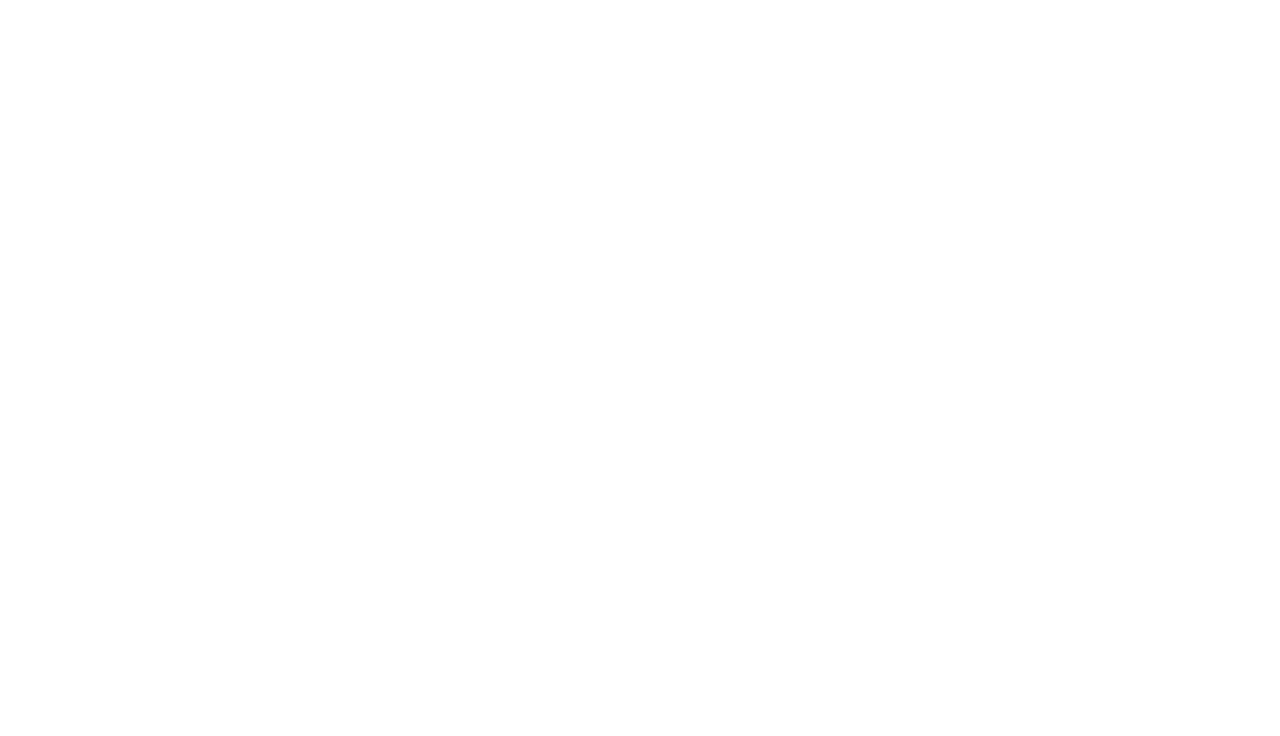
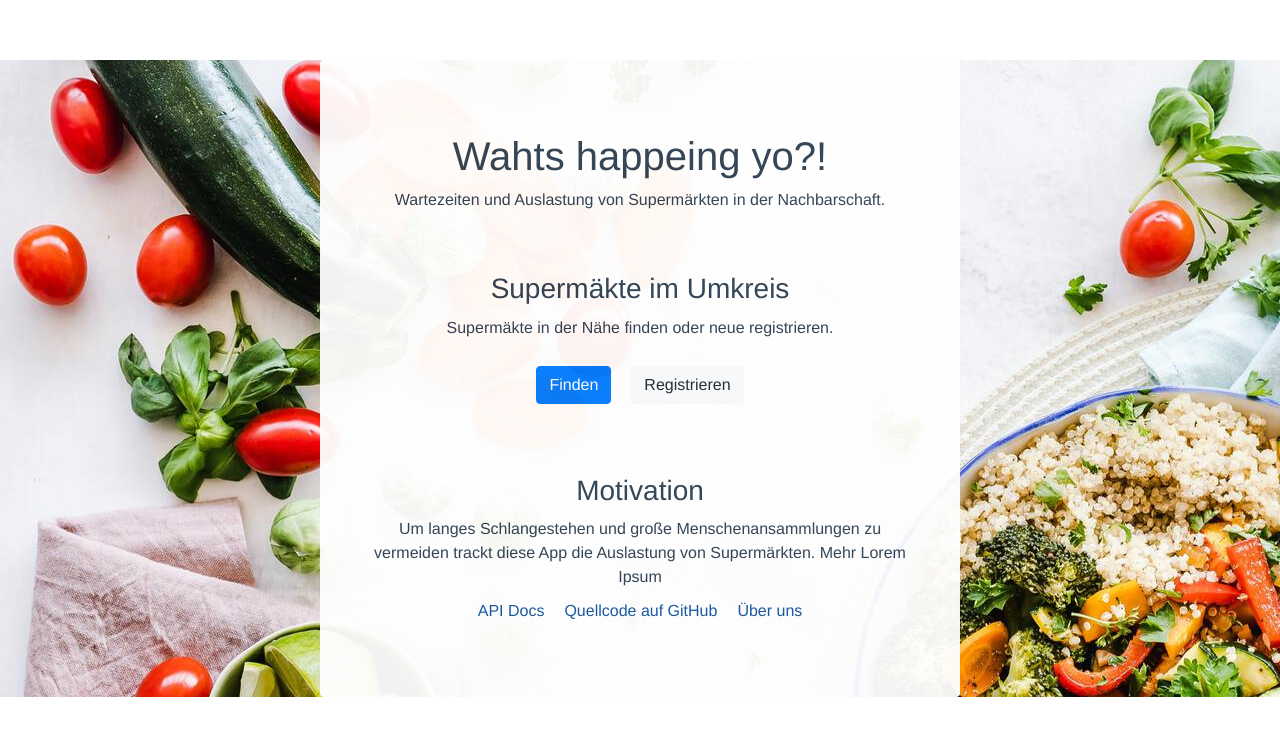
Before and after one commit to wirvsvirus-dortmund/frontend, a Vue app: page / in a window 1280 px wide. Shown: the top 736 px of the page. Built offline with nearby package versions, Linux system fonts and the light colour scheme.

Commit message:
a starting point for a landing page

```diff
--- /dev/null
+++ b/src/components/Landing.vue
@@ -0,0 +1,71 @@
+<template>
+ <div class="wrapper">
+  <div class="main mx-auto">
+    <h1>{{ msg }}</h1>
+    <p>
+      Wartezeiten und Auslastung von Supermärkten in der Nachbarschaft.
+    </p>
+    <h3>Supermäkte im Umkreis</h3>
+    Supermäkte in der Nähe finden oder neue registrieren.
+    <p></p>
+    <ul>
+      <li><button type="button" class="btn btn-primary" href="https://www.youtube.com/watch?v=dQw4w9WgXcQ">Finden</button></li>
+      <li><button type="button" class="btn btn-light">Registrieren</button></li>
+    </ul>
+    <h3>Motivation</h3>
+    Um langes Schlangestehen und große Menschenansammlungen zu vermeiden trackt diese App die Auslastung von Supermärkten.
+    Mehr Lorem Ipsum
+    <ul>
+      <li><a href="https://www.youtube.com/watch?v=dQw4w9WgXcQ" target="_blank" rel="noopener">API Docs</a></li>
+      <li><a href="https://github.com/wirvsvirus-dortmund" target="_blank" rel="noopener">Quellcode auf GitHub</a></li>
+      <li><a href="https://www.youtube.com/watch?v=dQw4w9WgXcQ" target="_blank" rel="noopener">Über uns</a></li>
+    </ul>
+  </div>
+</div>
+</template>
+
+<script>
+export default {
+  name: 'Landing',
+  props: {
+    msg: String
+  }
+}
+</script>
+
+<!-- Add "scoped" attribute to limit CSS to this component only -->
+<style scoped>
+/* div.hello{
+  width:50%
+} */
+div.wrapper {
+  background-image: url(/bg.jpg);
+  height: 100%;
+}
+
+div.main {
+  position: relative;
+  max-width: 50%;
+  min-width: 27em;
+  padding: 4.5em 3em 3em 3em ;
+  background: #ffffff;
+  border-radius: 4px;
+  text-align: center;
+  opacity: 95%;
+}
+
+h3 {
+  margin: 60px 30px 10px;
+}
+ul {
+  list-style-type: none;
+  padding: 0;
+}
+li {
+  display: inline-block;
+  margin: 10px 10px;
+}
+a {
+  color: #12529c;
+}
+</style>
--- a/src/router.js
+++ b/src/router.js
@@ -1,17 +1,28 @@
 import Vue from 'vue';
 import Router from 'vue-router';
 import ShopRegistration from './components/ShopRegistration.vue';
+import Home from './components/Landing.vue';
 
 Vue.use(Router);
+
+const routes = [
+  {
+    path: '/',
+    component: Home,
+    name: 'Home',
+    props: {
+      msg: 'Wahts happeing yo?!'
+    }
+   },
+  {
+    path: '/register/shop',
+    name: 'ShopRegistration',
+    component: ShopRegistration,
+  }
+]
 
 export default new Router({
   mode: 'history',
   base: process.env.BASE_URL,
-  routes: [
-    {
-      path: '/register/shop',
-      name: 'ShopRegistration',
-      component: ShopRegistration,
-    }
-  ],
+  routes: routes
 });
```
Also changed, not shown: public/bg.jpg (added).
